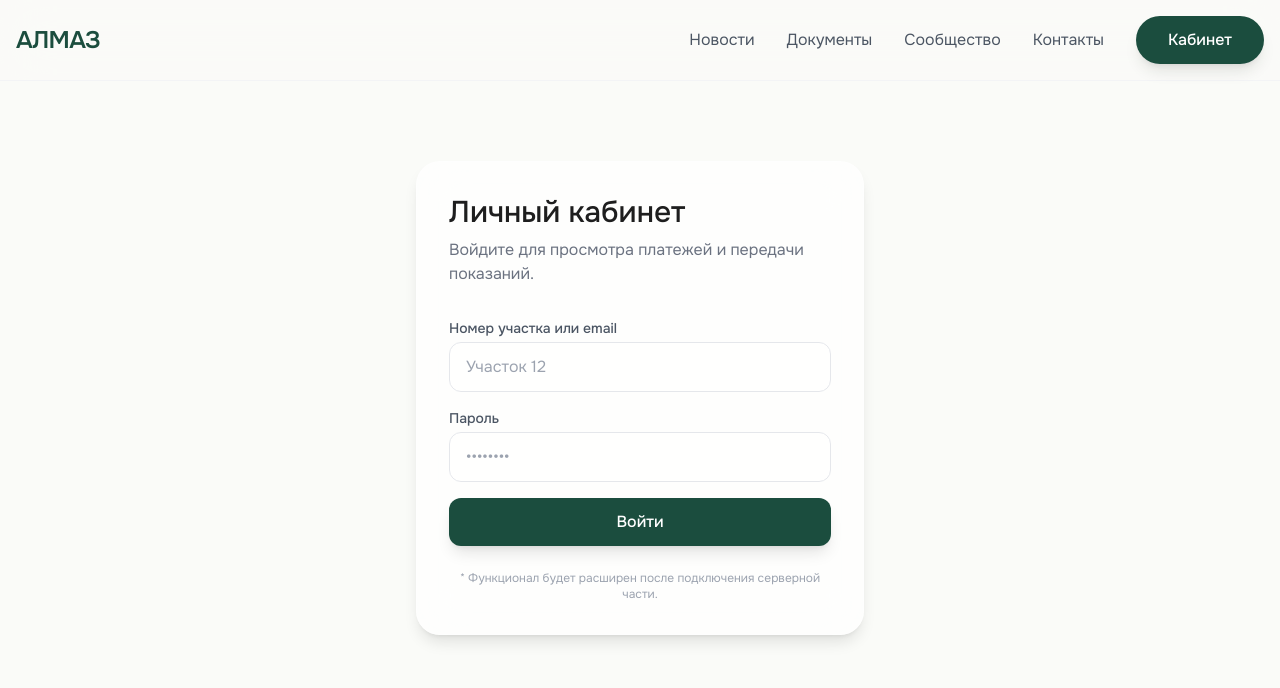
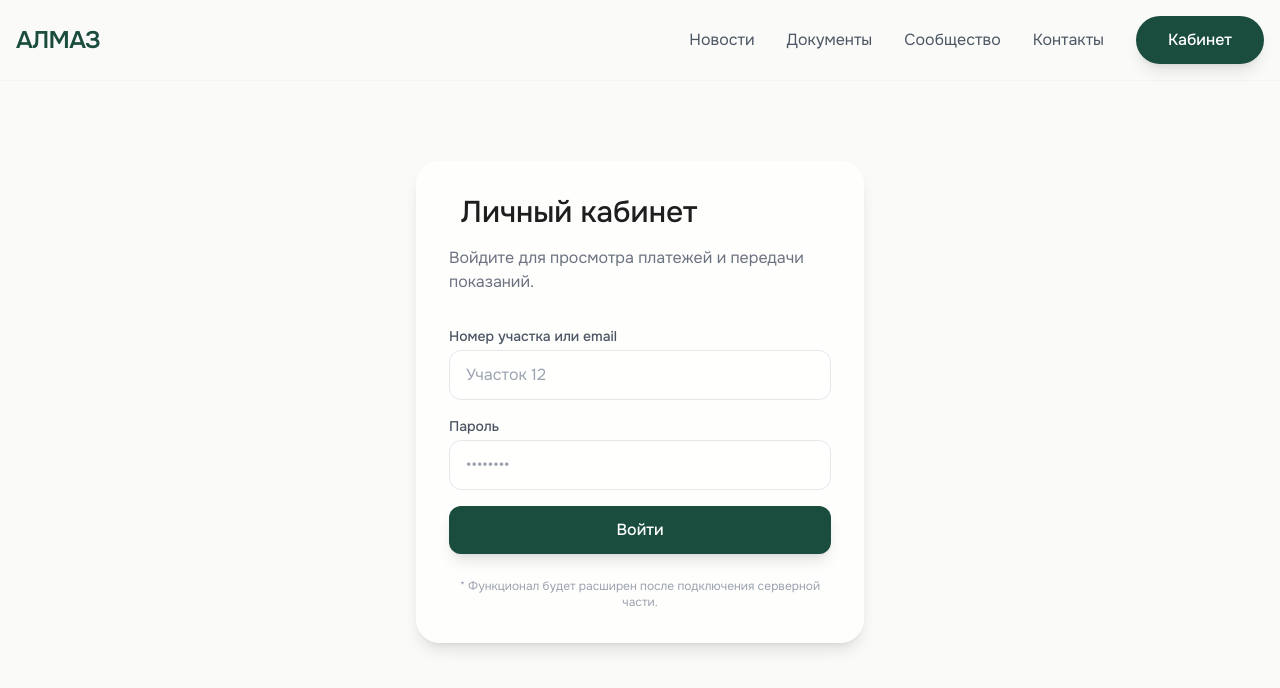
Before and after one commit to rawcam/almaz-snt, a Next.js app: page /almaz-snt/login in a window 1280 px wide. Shown: the top 688 px of the page. Built offline with nearby package versions, Linux system fonts and the light colour scheme.

Commit message:
Update login.js

```diff
--- a/src/pages/login.js
+++ b/src/pages/login.js
@@ -21,9 +21,12 @@ export default function Login() {
           transition={{ duration: 0.8 }}
           className="w-full max-w-md bg-white/70 backdrop-blur-xl rounded-3xl p-8 shadow-lg border border-white/30"
         >
-          <h1 className="text-3xl font-medium text-dark mb-2">
-            Личный кабинет
-          </h1>
+          <div className="flex items-center gap-3 mb-4">
+            <i className="fa-solid fa-lock text-green-deep text-2xl"></i>
+            <h1 className="text-3xl font-medium text-dark">
+              Личный кабинет
+            </h1>
+          </div>
           <p className="text-gray-500 mb-8">
             Войдите для просмотра платежей и передачи показаний.
           </p>
```
